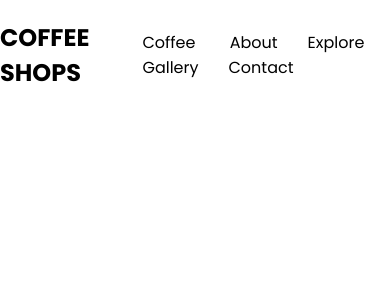
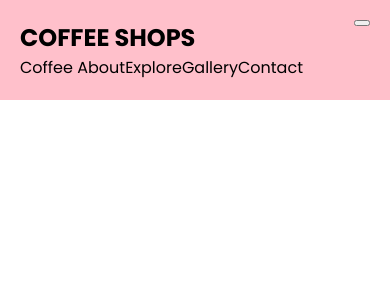
Before and after one commit to Lipeall/coffee-shops, a React (Create React App) app: page / in a window 390 px wide. Shown: the top 300 px of the page. Built offline with nearby package versions, Linux system fonts and the light colour scheme.

Commit message:
Implemented responsive design

```diff
--- a/src/components/Header/Header.scss
+++ b/src/components/Header/Header.scss
@@ -1,19 +1,10 @@
 @import "../../assets/styles/main.scss";
 
-header {
-    z-index: 999;
-    position: absolute;
-    top: 0;
-    left: 0;
-    right: 0;
-    display: flex;
-    width: 100%;
-    justify-content: space-around;
-    align-items: center;
-    padding: 20px 0;
+.navbar {
+    background-color: pink;
     transition: .5s ease;
 
-    .brand {
+    .navbar-brand {
         color: $cor-primaria;
         font-size: 1.5em;
         font-weight: 700;
@@ -21,10 +12,8 @@ header {
         text-decoration: none;
     };
 
-    .navigation {
-
-        .navigation-items {
-
+    .navigation-items {
+        .navbar-nav {
             a {
                 position: relative;
                 color: $cor-primaria;
@@ -51,5 +40,33 @@ header {
                 }
             }
         }
+
+    }
+
+}
+
+@media (max-width: 992px) {
+    .navbar {
+        padding: 20px;
+        .container {
+            display: block;
+            .navigation-items {
+                .navbar-nav {
+                    a {
+                        margin: 0;
+                        &:hover {
+                            &:before {
+                                width: 20%;
+                            }
+                        }
+                    }
+                }
+            }
+        }
+    };
+
+    .navbar-toggler {
+        position: absolute;
+        right: 20px;
     }
 }
--- a/src/components/Header/Header.tsx
+++ b/src/components/Header/Header.tsx
@@ -1,21 +1,63 @@
-import React from 'react';
+import React from "react";
+
+import { HeaderProps } from "./types";
+import { Container, Nav, Navbar } from "react-bootstrap";
 import "./Header.scss";
-import { HeaderProps } from "./types";
 
-const Header: React.FC<HeaderProps> = ( { titleHeader, navItems } ) => {
-
-  return (
-    <header>
-        <a className="brand" href={titleHeader.url}>{titleHeader.title}</a>
-        <nav className="navigation">
-            <div className="navigation-items">
-                {navItems.map((item, index) => (
-                    <a key={index} href={item.url}>{item.title}</a>
-                ))}
-            </div>
-        </nav>
-    </header>
-  );
-}
+const Header: React.FC<HeaderProps> = ({ titleHeader, navItems }) => {
+    return (
+        <Navbar collapseOnSelect expand="lg">
+            <Container>
+				<div>
+						<Navbar.Brand href={titleHeader.url}>
+							{titleHeader.title}
+						</Navbar.Brand>
+						<Navbar.Toggle aria-controls="responsive-navbar-nav" />
+				</div>
+					<div>
+						<Navbar.Collapse
+							id="responsive-navbar-nav"
+							className="navigation-items"
+						>
+							<Nav className="me-auto">
+								{navItems.map((item, index) => (
+									<Nav.Link key={index} href={item.url}>
+										{item.title}
+									</Nav.Link>
+								))}
+							</Nav>
+						</Navbar.Collapse>
+					</div>
+            </Container>
+        </Navbar>
+    );
+};
 
 export default Header;
+// import React from 'react';
+// import "./Header.scss";
+// import { HeaderProps } from "./types";
+// import {
+// 	Container,
+// 	Col,
+// 	Nav,
+// 	Navbar,
+//  } from 'react-bootstrap';
+
+// const Header: React.FC<HeaderProps> = ( { titleHeader, navItems } ) => {
+
+//   return (
+//     <Navbar>
+//       <Container fluid>
+//         	<Navbar.Brand href="#home">{titleHeader.title}</Navbar.Brand>
+// 			<Nav className="navigation-items">
+// 				{navItems.map((item) => (
+// 					<Nav.Link href={item.url}>{item.title}</Nav.Link>
+// 				))}
+// 			</Nav>
+//       </Container>
+//     </Navbar>
+//   );
+// }
+
+// export default Header;
```
